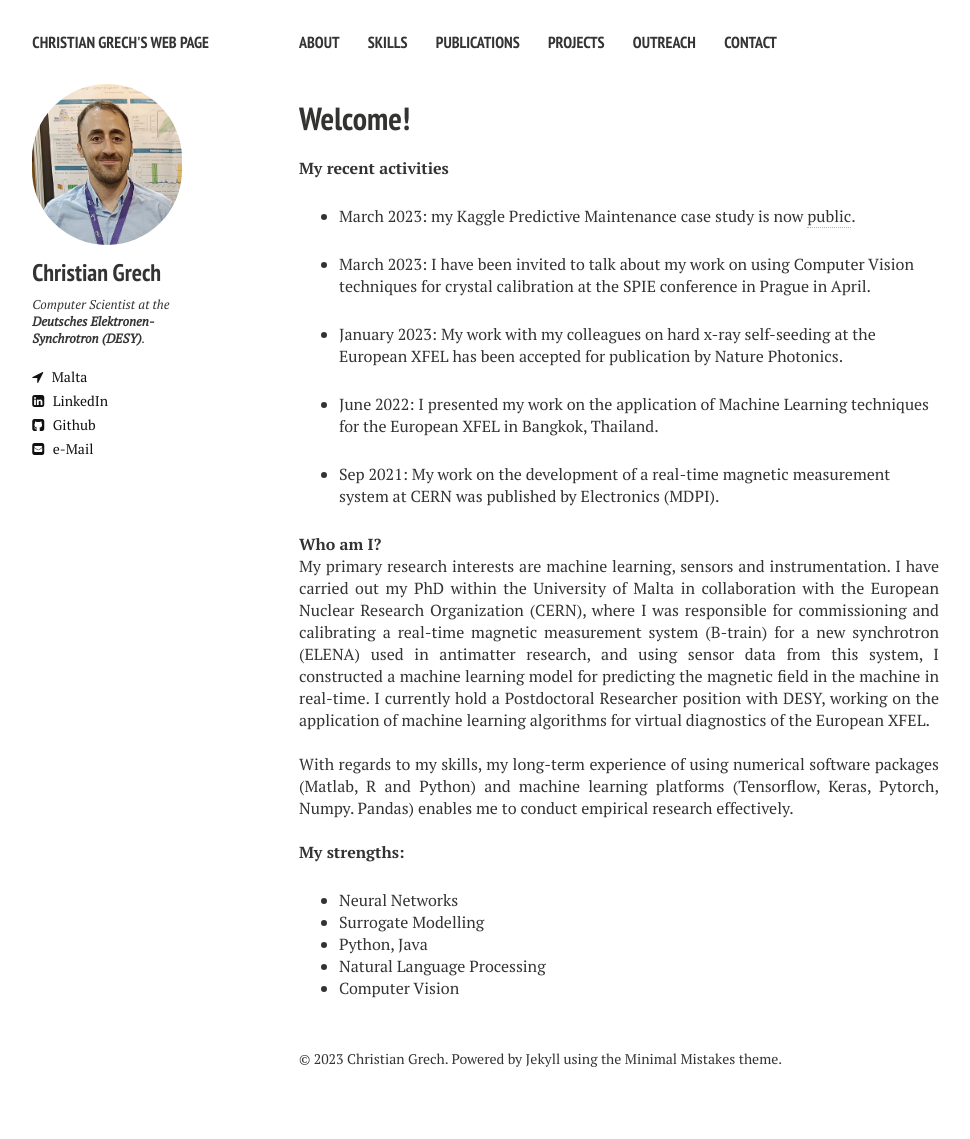
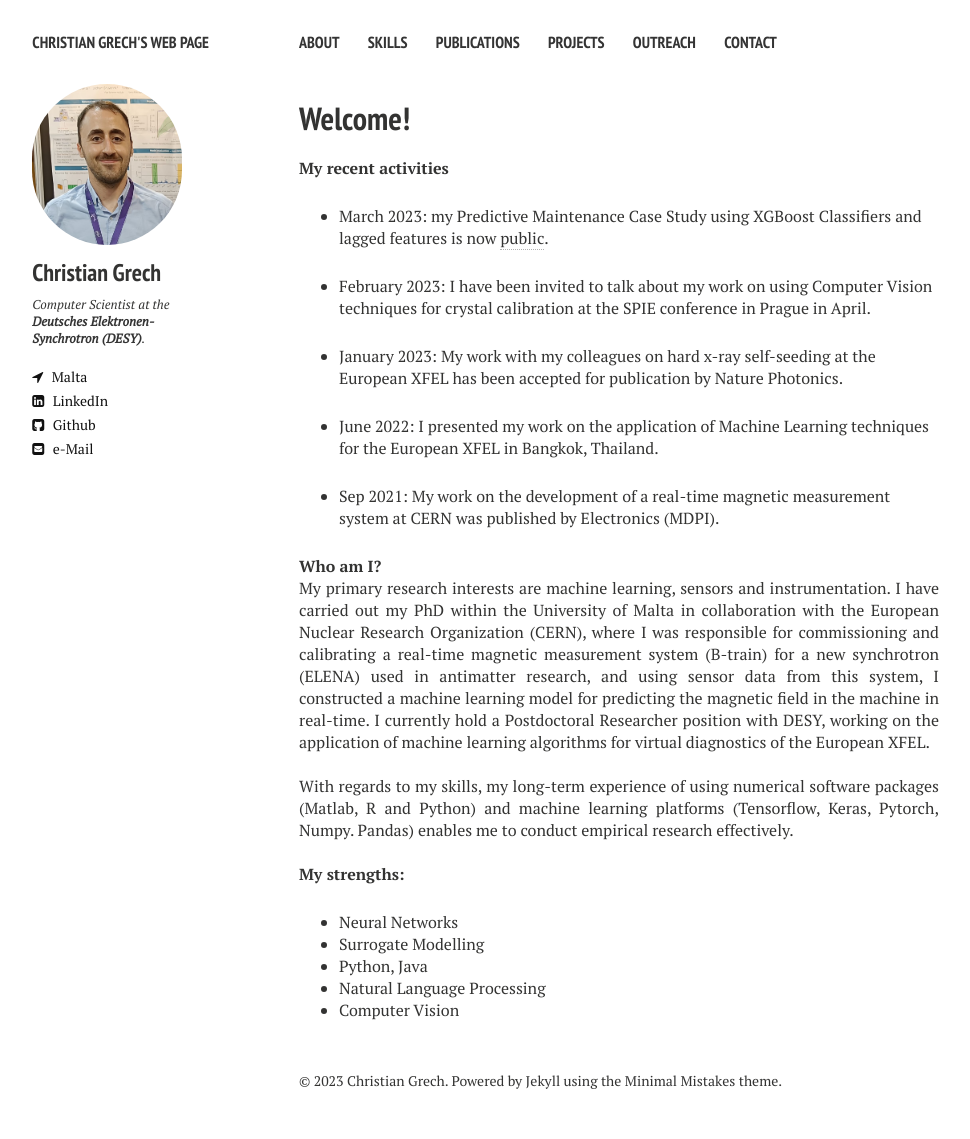
Before and after one commit to cgre23/cgre23.github.io, a Jekyll site: the page built from index.md, in a window 1280 px wide. Shown: the whole page, without its empty margins (21-991 px from the left). Built offline with Jekyll 4.4.1, drawn with Linux system fonts in a browser that asks for light colours; nearby versions of some CDN libraries; before the commit the page ends 1117 px from its top, so only the background shows below that.

Commit message:
Update index.md

```diff
--- a/index.md
+++ b/index.md
@@ -7,9 +7,9 @@ image: banner1.png
 ---
 **My recent activities**
 
-* March 2023: my Kaggle Predictive Maintenance case study is now [public](https://www.kaggle.com/code/antimattermatters/using-xgboost-to-predict-supply-downtime/). <br>
+* March 2023: my Predictive Maintenance Case Study using XGBoost Classifiers and lagged features is now [public](https://www.kaggle.com/code/antimattermatters/using-xgboost-to-predict-supply-downtime/). <br>
 
-* March 2023: I have been invited to talk about my work on using Computer Vision techniques for crystal calibration at the SPIE conference in Prague in April. <br>
+* February 2023: I have been invited to talk about my work on using Computer Vision techniques for crystal calibration at the SPIE conference in Prague in April. <br>
 
 * January 2023: My work with my colleagues on hard x-ray self-seeding at the European XFEL has been accepted for publication by Nature Photonics. <br>
 
```
